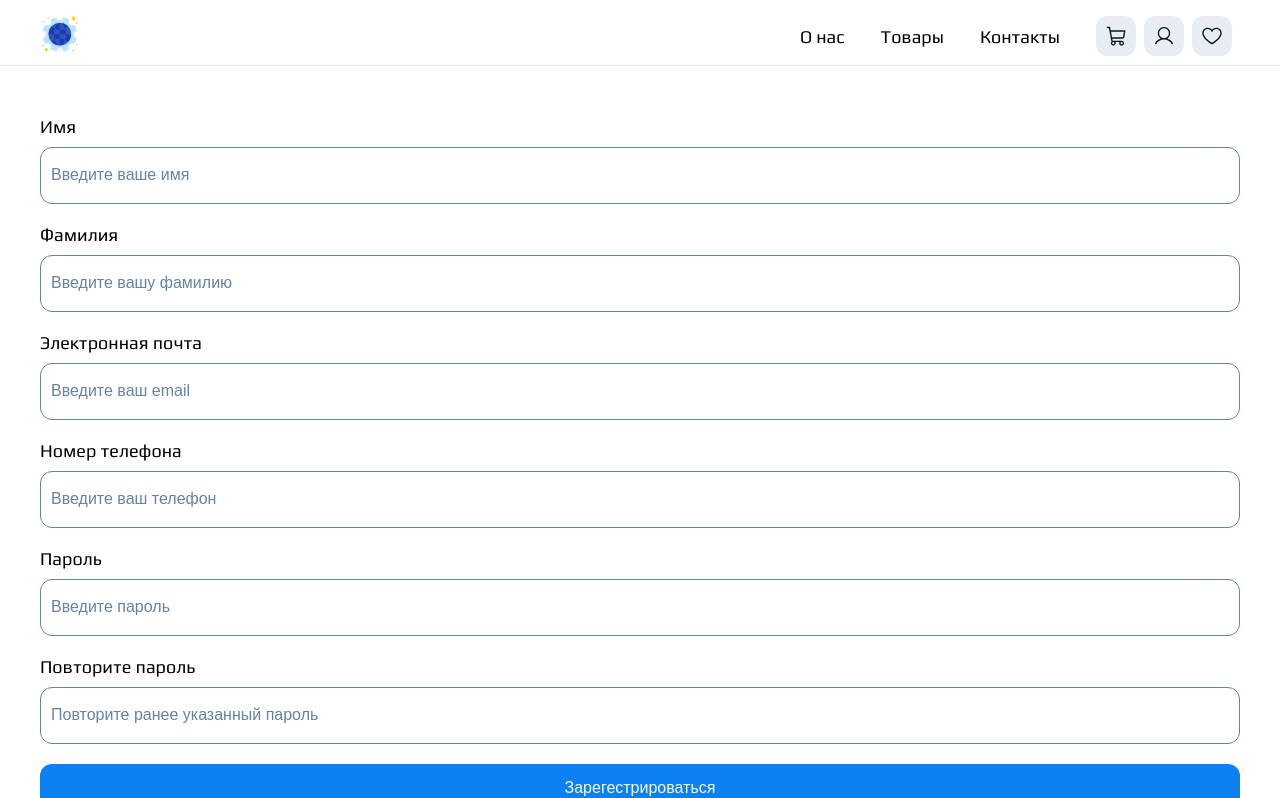
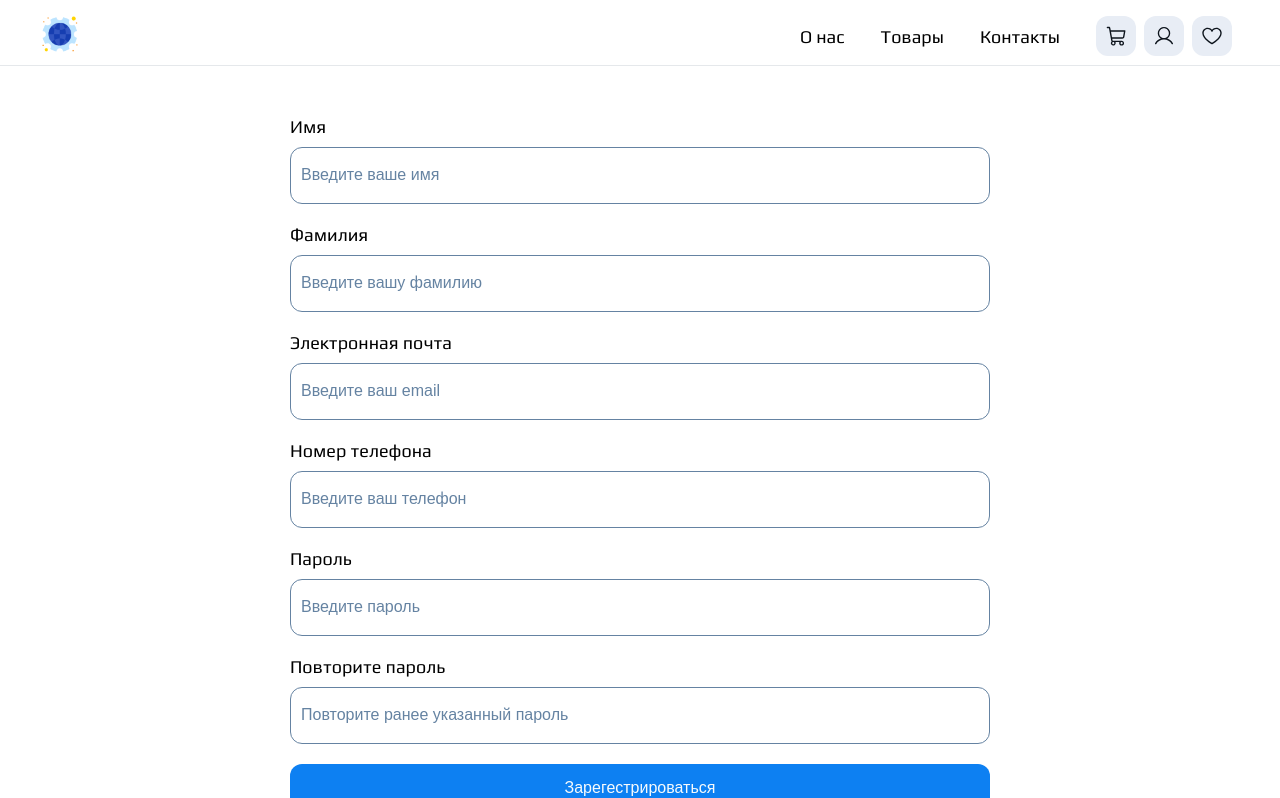
Before and after one commit to hisshihi/cepheus-serves-front, a Vue app: page /register in a window 1280 px wide. Shown: the top 798 px of the page. Built offline with nearby package versions, Linux system fonts and the light colour scheme.

Commit message:
Попроавил авторизацию и регистрацию а также ссылки в шапке

```diff
--- a/src/components/HeaderComponent.vue
+++ b/src/components/HeaderComponent.vue
@@ -222,11 +222,11 @@ svg {
   align-items: center;
   justify-content: center;
   margin-right: 8px;
+  transition: background-color 0.2s cubic-bezier(0.6, -0.28, 0.74, 0.05);
 }
 
 .svg-container:hover {
   background-color: rgba(13, 127, 242, 0.5);
-  transition: background-color 0.3s linear;
 }
 
 header {
--- a/src/views/AuthenticateVuew.vue
+++ b/src/views/AuthenticateVuew.vue
@@ -80,10 +80,10 @@ export default {
 </script>
 
 <style scoped>
-.center-form {
+/* .center-form {
   max-width: 900px;
   margin: 0 auto;
-}
+} */
 
 .error {
   color: red;
--- a/src/views/RegisterView.vue
+++ b/src/views/RegisterView.vue
@@ -1,5 +1,5 @@
 <template>
-  <div style="margin-bottom: 50px">
+  <div style="margin-bottom: 50px" class="center-form">
     <form action="" method="post">
       <label for="">Имя</label>
       <input
@@ -154,7 +154,7 @@ export default {
 };
 </script>
 
-<style scoped>
+<style>
 form {
   display: grid;
 }
@@ -168,4 +168,9 @@ input {
   font-weight: 400;
   font-size: 18px;
 }
+
+.center-form {
+  max-width: 700px;
+  margin: 0 auto;
+}
 </style>
```
